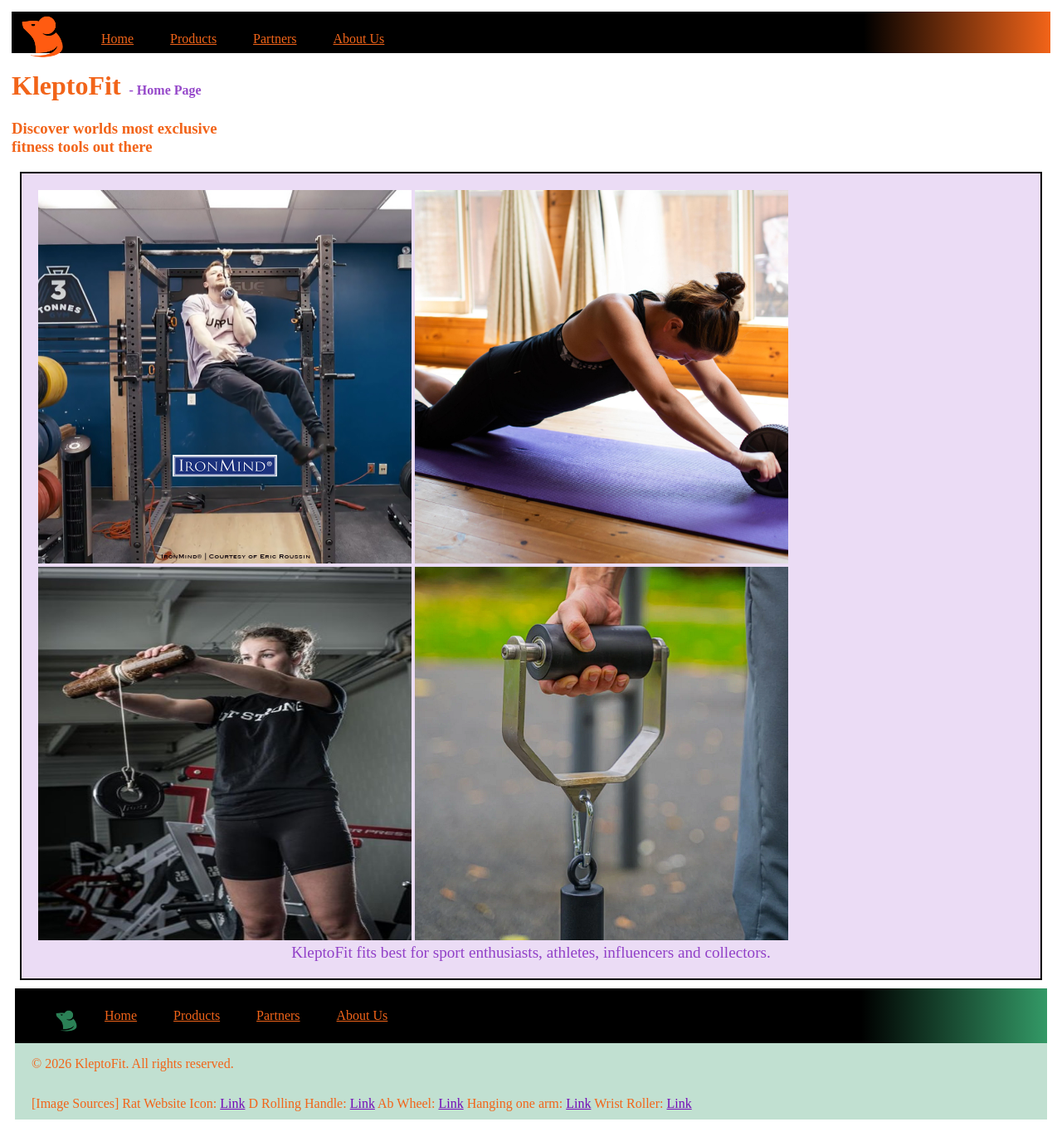
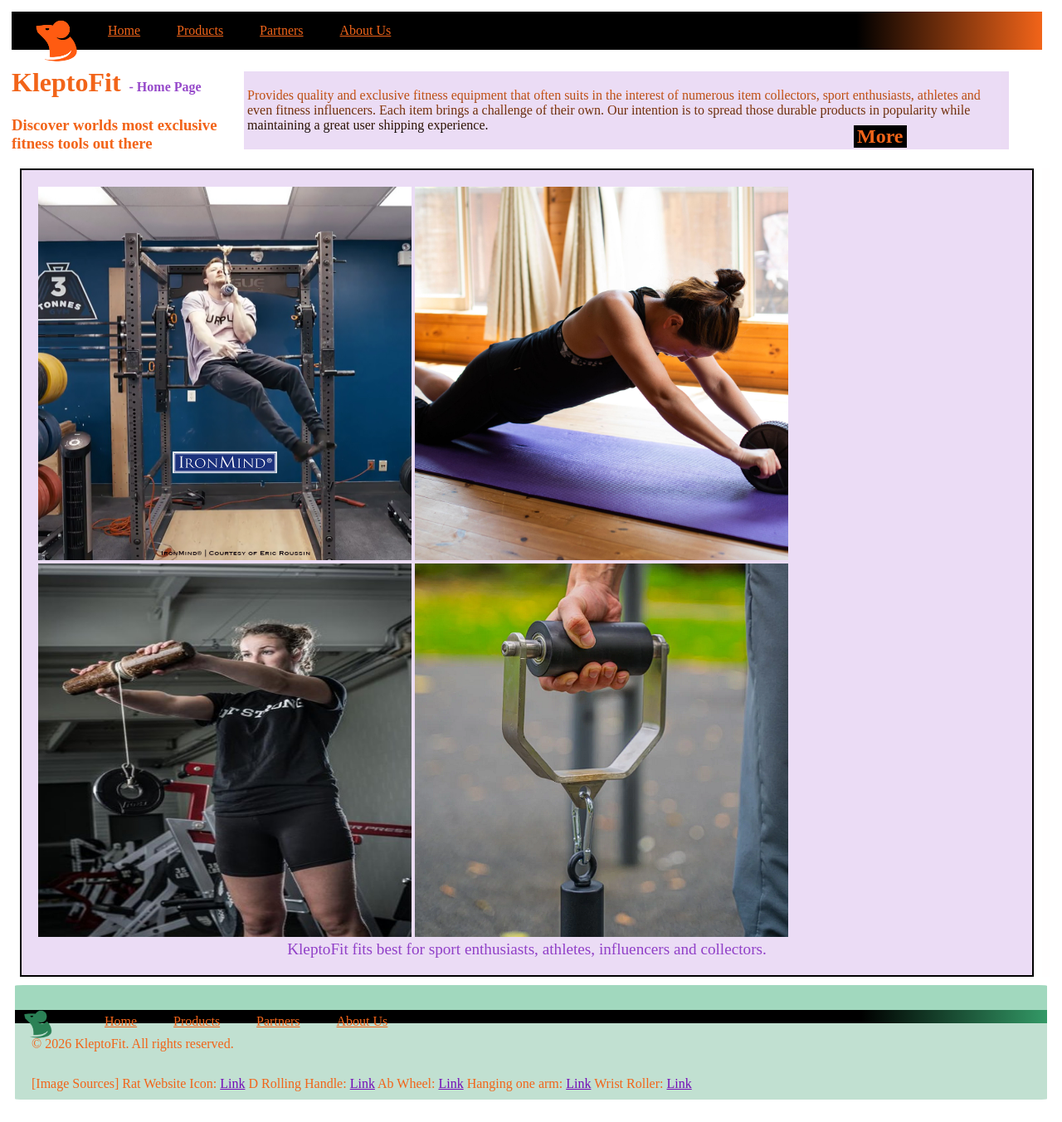
Before and after one commit to TheodoreLakinsky/KleptoFit, a plain HTML site: page docs/webpages/homepage.html in a window 1280 px wide. Shown: the whole page at 83% size. Drawn offline with Linux system fonts and the light colour scheme.

Commit message:
Gradients and About Page in Home Show more button

```diff
--- a/docs/styles/site.css
+++ b/docs/styles/site.css
@@ -1,18 +1,23 @@
 header{
     color:#F26419;
     text-decoration:none;
+    position: relative;
     nav{
     background: linear-gradient(to right, #000000 82%, #F26419);
     padding: 8px;
-    height: 34px;
+    height: 30px;
+    position: relative;
     ul{
+        position: absolute;
+        inset-block-start: -2.4px;
+        inset-inline-start: 16px;
         list-style-type: none;
         li{
             display: inline;
             img{
                 position: absolute;
-                inset-inline-start: 1.8vi;
-                inset-block-start: 1.1vi;
+                inset-inline-start: 0.75vi;
+                inset-block-start: -0.7vi;
                 width: 60px;
                 height: 60px;
             }
@@ -25,11 +30,38 @@ header{
                 text-decoration: underline;
                 text-decoration-color: oklch(67.4% 0.191 42.9 / 0.54);
                 color:oklch(67.4% 0.191 42.9 / 0.54);
+                text-decoration: none;
                 }
             }
         }
     }
 }
+    .previewabout{
+        margin-inline-start: 280px;
+        margin-inline-end: 50px;
+        margin-block-start: -54px;
+        float: inline-end;
+        background-color:oklch(44.7% 0.228 304 / 0.14);
+        position: absolute;
+        p{
+            position: relative;
+            padding: 4px;
+            background: linear-gradient(to top, #000000 2%, #F26419);
+            -webkit-background-clip: text;
+            background-clip: text;
+            color: transparent;
+        }
+        h2{
+            background-color:  #000;
+            position:absolute;
+            inset-inline-start: 735px;
+            inset-block-start: 45px;
+            padding-inline: 4px;
+            &:hover{
+                border: 2px solid #F26419;
+            }
+        }
+    }
 }
 h1 span{
     font-size: 0.5em;
@@ -41,11 +73,25 @@ h1 span{
 }
 body{
     margin: 14px;
+    div{
+        border-inline-end: 10px solid rgba(242, 100, 45, 0.4%);
     section{
         border: 2px solid #000000;
         background-color:oklch(44.7% 0.228 304 / 0.14);
+        /*background: linear-gradient(to right, #000000 86%, oklch(44.7% 0.228 304 / 0.14));*/
+        /*background: linear-gradient(to right, oklch(44.7% 0.228 304 / 0.14) 92%, #000000);*/
         margin: 10px;
         padding: 20px;
+        div{
+        /*background: linear-gradient(to right, oklch(44.7% 0.228 304 / 0.14) 86%, oklch(44.7% 0.228 304 / 1.14));*/
+            p{
+            /*background: linear-gradient(to top, #000000 30%, #F26419);
+            -webkit-background-clip: text;
+            background-clip: text;
+            color: transparent;*/
+            }
+        }
+    }
     }
     &::selection{
         background-color: #F26419;
@@ -66,6 +112,8 @@ footer{
     color: #F26419;
     text-align: left;
     margin: 4px;
+    border-block-start: 30px solid oklch(75.128% 0.12848 159.416 / 0.3);
+    border-radius: 0.8%;
 }
 p > a{
     text-decoration-color: #7209B7;
@@ -79,12 +127,19 @@ footer{
     nav{
     background: linear-gradient(to right, #000000 82%, #339966);
     padding: 8px;
+    position: relative;
     ul{
+        position: absolute;
+        inset-block-start: -0.85vi;
         list-style-type: none;
         li{
             display: inline;
             img{
                 position: absolute;
+                inset-inline-start: 0.1vi;
+                inset-block-start: -0.6vi;
+                width: 40px;
+                height: 40px;
             }
             a{
             text-decoration: underline;
@@ -129,5 +184,6 @@ footer{
                 height: 200px;
             }
         }
+        border-inline-start: #F26419;
     }
 }
--- a/docs/webpages/homepage.html
+++ b/docs/webpages/homepage.html
@@ -20,12 +20,18 @@
             </ul>
         </nav>
     </div>
-    <h1>KleptoFit<span>- Home Page</span></h1>
+    <h1>KleptoFit<span>- Home Page</span></h1> <div class="previewabout">
+        <p>Provides quality and exclusive fitness equipment that often suits in the interest of numerous item
+            collectors, sport enthusiasts, athletes and even fitness influencers. Each item brings a challenge of
+            their own. Our intention is to spread those durable products in popularity while maintaining a great
+            user shipping experience.</p> <h2>More</h2>
+    </div>
     <h3>Discover worlds most exclusive
         <br>fitness tools out there</h3>
 </header>
 
 <body>
+    <div>
     <section>
         <img src="../images/Yves-Gravelle-World-Record-1-Arm-Pull-ups-Rolling-Thunder.jpg" alt="Yves Gravelle Rolling Thunder OAP" width="450" height="450">
         <img src="../images/Hu2Hogef5PxR6gkRXpPDBc.jpg" alt="Women trains Ab Wheel Rollout" width="450" height="450">
@@ -33,6 +39,7 @@
         <img src="../images/DRollingHandle.png" alt="Hand holding the D Rolling Handle" width="450" height="450">
         <span id="alligncenter">KleptoFit fits best for sport enthusiasts, athletes, influencers and collectors.</span>
     </section>
+    </div>
 </body>
 
 <footer>
```
Also changed, not shown: docs/webpages/aboutus.html (+8 -0 lines).
